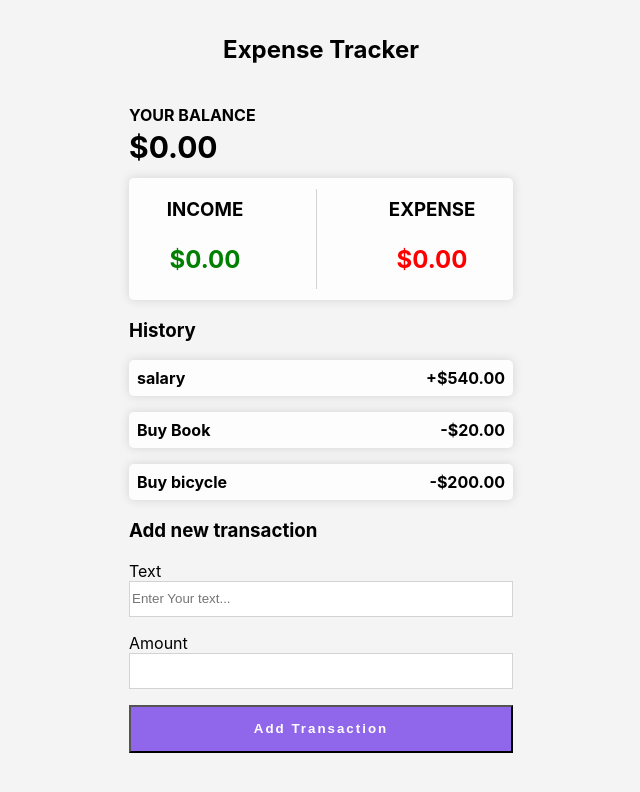
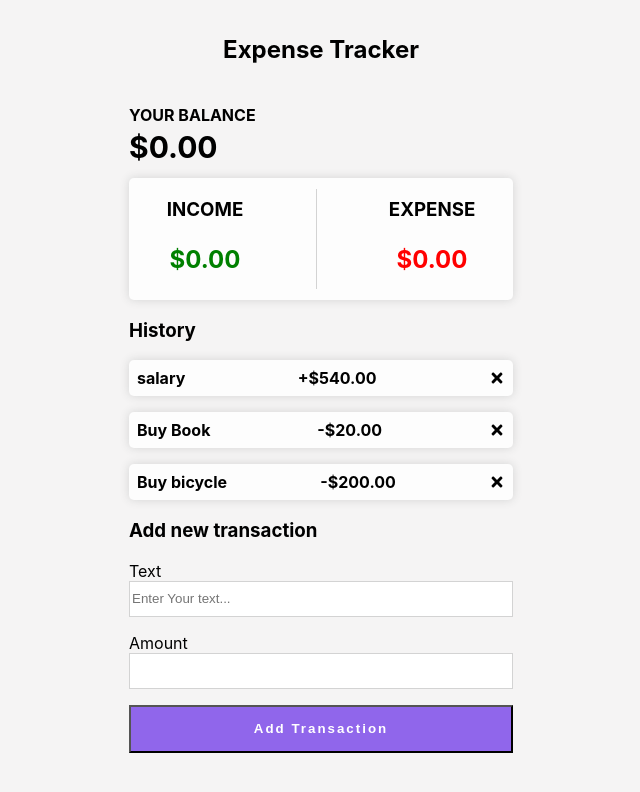
Before and after one commit to amin-aoka/Expense-Tracker, a React (Create React App) app: page / in a window 1280 px wide. Shown: the top 792 px of the page, without its empty margins (319-959 px from the left). Built offline with nearby package versions, Linux system fonts and the light colour scheme.

Commit message:
icon added

```diff
--- a/package.json
+++ b/package.json
@@ -8,6 +8,7 @@
     "@testing-library/user-event": "^13.5.0",
     "react": "^18.2.0",
     "react-dom": "^18.2.0",
+    "react-icons": "^4.8.0",
     "react-scripts": "5.0.1",
     "web-vitals": "^2.1.4"
   },
--- a/src/Components/Transaction.js
+++ b/src/Components/Transaction.js
@@ -1,8 +1,11 @@
+import {FaTimes} from 'react-icons/fa'
+
 function Transaction ({transaction}){
     return(
         <div className="transaction">
             <span>{transaction.text}</span>
             <span>{transaction.amount}</span>
+            <FaTimes/>
         </div>
     )
 }
```
Also changed, not shown: 1 other file (tests, documents, lock files or other folders).
